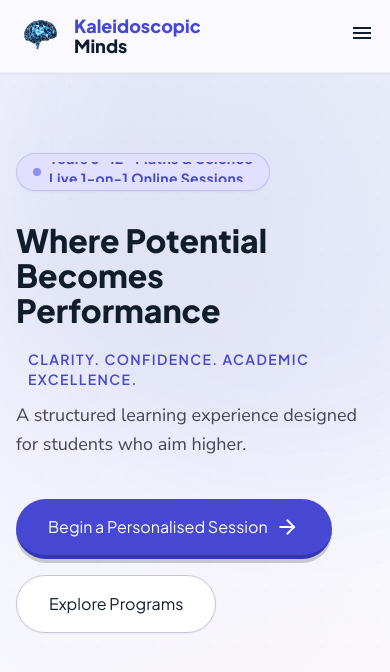
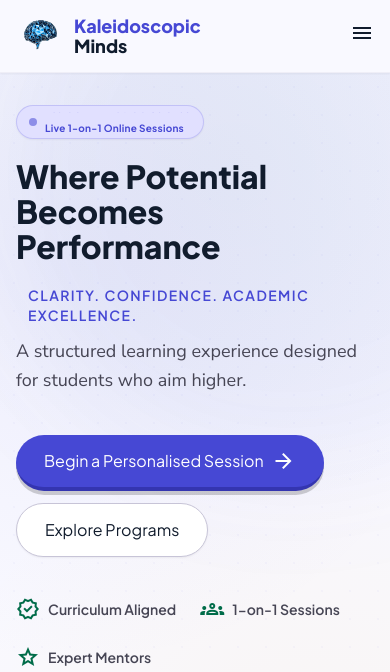
Before and after one commit to northernlightsdeveloper/kminds, a Next.js app: page / in a window 390 px wide. Shown: the top 672 px of the page. Built offline with nearby package versions, Linux system fonts and the light colour scheme.

Commit message:
fix mobile hero layout and icon flash

```diff
--- a/src/components/sections/Hero.tsx
+++ b/src/components/sections/Hero.tsx
@@ -9,12 +9,24 @@ export default function Hero() {
   const [activeTab, setActiveTab] = useState(0);
   const [isMuted, setIsMuted] = useState(true);
   const [isExpanded, setIsExpanded] = useState(false);
+  const [fontLoaded, setFontLoaded] = useState(false);
 
   const videoRefs = useRef<(HTMLVideoElement | null)[]>([]);
 
   const videos = hero.heroVideos ?? [
     { src: hero.heroVideoSrc, label: hero.videoLabel, icon: "videocam" },
   ];
+
+  // ── ICON FLASH FIX ────────────────────────────────────────
+  // Wait for Material Symbols font to load before showing icons.
+  // This prevents the ugly "arrow_forward" text flash on mobile.
+  useEffect(() => {
+    if (document.fonts) {
+      document.fonts.ready.then(() => setFontLoaded(true));
+    } else {
+      setFontLoaded(true); // fallback for older browsers
+    }
+  }, []);
 
   useEffect(() => {
     videos.forEach((_, i) => {
@@ -40,10 +52,8 @@ export default function Hero() {
   };
 
   const toggleExpand = () => setIsExpanded((prev) => !prev);
-
   const activeVideo = videos[activeTab];
 
-  // Animated pill messages — cycles through these instead of just showing brand name
   const pillMessages = [
     "Now Enrolling for 2026-27",
     "Free Consultation Available",
@@ -58,25 +68,19 @@ export default function Hero() {
       <div className="absolute bottom-0 left-0 w-[400px] h-[400px] rounded-full bg-secondary-container/20 translate-y-1/2 -translate-x-1/4 blur-3xl pointer-events-none" />
       <div className="absolute inset-0 dot-grid opacity-40 pointer-events-none" />
 
-      <div className="relative px-4 md:px-margin-desktop pt-20 pb-24 max-w-[1280px] mx-auto grid grid-cols-1 lg:grid-cols-2 gap-16 items-center">
-        {/* ── LEFT ──────────────────────────────────────────── */}
+      {/* FIX 1: pt-8 on mobile (was pt-20), gap-8 on mobile (was gap-16) */}
+      <div className="relative px-4 md:px-margin-desktop pt-8 md:pt-20 pb-12 md:pb-24 max-w-[1280px] mx-auto grid grid-cols-1 lg:grid-cols-2 gap-8 md:gap-16 items-center">
+        {/* LEFT */}
         <div className="animate-fade-up">
-          {/* ── ANIMATED TICKER PILL ──────────────────────────
-              Scrolls through key facts instead of repeating the brand name.
-              Pure CSS animation — no JS needed.
-              To change messages: edit the pillMessages array above.
-          ─────────────────────────────────────────────────── */}
-          <div className="inline-flex items-center gap-2 bg-primary-fixed border border-primary/20 px-4 py-2 rounded-full mb-8 shadow-sm overflow-hidden max-w-[320px]">
+          {/* FIX 2: Ticker pill — text-[11px] on mobile so it never wraps to 2 lines */}
+          <div className="inline-flex items-center gap-2 bg-primary-fixed border border-primary/20 px-3 py-1.5 rounded-full mb-5 md:mb-8 shadow-sm overflow-hidden max-w-[260px] md:max-w-[320px]">
             <span className="w-2 h-2 rounded-full bg-primary animate-pulse shrink-0" />
-            {/* Outer clip window */}
             <div className="overflow-hidden h-5 flex-1">
-              {/* Inner scroll track — animates upward continuously */}
               <div className="animate-ticker">
-                {/* Duplicate messages so the loop is seamless */}
                 {[...pillMessages, ...pillMessages].map((msg, i) => (
                   <div
                     key={i}
-                    className="h-5 flex items-center font-headline text-label-md text-primary font-bold tracking-wide whitespace-nowrap"
+                    className="h-5 flex items-center font-headline text-[10px] md:text-label-md text-primary font-bold tracking-wide whitespace-nowrap"
                   >
                     {msg}
                   </div>
@@ -85,13 +89,13 @@ export default function Hero() {
             </div>
           </div>
 
-          {/* Headline — clamp reduced from 2rem–3.5rem to 1.6rem–2.8rem */}
           <h1
             className="font-headline font-extrabold text-on-surface mb-5 leading-[1.1]"
             style={{ fontSize: "clamp(2rem, 5vw, 3.5rem)" }}
           >
             {hero.tagline}
           </h1>
+
           <div className="flex items-center gap-3 mb-3">
             <div className="h-px flex-1 bg-gradient-to-r from-primary/30 to-transparent" />
             <p className="font-headline text-label-md text-primary uppercase tracking-widest">
@@ -99,28 +103,35 @@ export default function Hero() {
             </p>
             <div className="h-px flex-1 bg-gradient-to-l from-secondary/30 to-transparent" />
           </div>
+
           <p className="font-body text-body-lg text-on-surface-variant mb-10 max-w-lg leading-relaxed">
             <em className="not-italic font-body text-body-lg text-on-surface-variant">
               {hero.body}
             </em>
           </p>
-          <div className="flex flex-wrap gap-4">
+
+          {/* FIX 3: Buttons — inline-flex + w-fit on mobile so they don't stretch */}
+          <div className="flex flex-col xs:flex-row flex-wrap gap-3 md:gap-4 items-start">
             <Link
               href={hero.primaryCta.href}
-              className="group bg-primary text-on-primary px-8 py-4 rounded-full font-headline text-body-md border-b-4 border-[#3435b0] btn-3d flex items-center gap-2"
+              className="group bg-primary text-on-primary px-7 py-3.5 md:px-8 md:py-4 rounded-full font-headline text-body-md border-b-4 border-[#3435b0] btn-3d inline-flex items-center gap-2 w-fit"
             >
               {hero.primaryCta.label}
+              {/* FIX 4: Icon only shown once font is confirmed loaded */}
+              {fontLoaded && (
                 <span className="material-symbols-outlined text-xl group-hover:translate-x-1 transition-transform">
                   arrow_forward
                 </span>
+              )}
             </Link>
             <Link
               href={hero.secondaryCta.href}
-              className="bg-white text-on-surface px-8 py-4 rounded-full font-headline text-body-md border border-outline-variant hover:border-primary hover:text-primary transition-colors shadow-sm"
+              className="bg-white text-on-surface px-7 py-3.5 md:px-8 md:py-4 rounded-full font-headline text-body-md border border-outline-variant hover:border-primary hover:text-primary transition-colors shadow-sm w-fit"
             >
               {hero.secondaryCta.label}
             </Link>
           </div>
+
           <div className="mt-10 flex items-center gap-6 flex-wrap">
             {[
               { icon: "verified", label: "Curriculum Aligned" },
@@ -131,18 +142,19 @@ export default function Hero() {
                 key={b.label}
                 className="flex items-center gap-2 text-on-surface-variant"
               >
+                {fontLoaded && (
                   <span className="material-symbols-outlined text-tertiary text-base">
                     {b.icon}
                   </span>
+                )}
                 <span className="font-headline text-label-md">{b.label}</span>
               </div>
             ))}
           </div>
         </div>
 
-        {/* ── RIGHT: Video Card ────────────────────────────── */}
+        {/* RIGHT: Video Card */}
         <div className="relative animate-scale-in delay-200">
-          {/* Stat card 1 — 95% */}
           <div className="group absolute -left-6 top-8 z-10 bg-white border border-outline-variant/20 shadow-xl rounded-2xl flex items-center overflow-hidden animate-fade-up delay-300 transition-[width,padding] duration-300 ease-out w-[52px] hover:w-[196px] p-[6px] hover:px-4 hover:py-3">
             <div className="w-10 h-10 bg-tertiary-fixed rounded-xl flex items-center justify-center flex-shrink-0">
               <span className="material-symbols-outlined text-tertiary text-xl">
@@ -159,7 +171,6 @@ export default function Hero() {
             </div>
           </div>
 
-          {/* Stat card 2 — 4 Curriculums */}
           <div className="group absolute -right-4 bottom-16 z-10 bg-white border border-outline-variant/20 shadow-xl rounded-2xl flex items-center overflow-hidden animate-fade-up delay-400 transition-[width,padding] duration-300 ease-out w-[52px] hover:w-[172px] p-[6px] hover:px-4 hover:py-3">
             <div className="w-10 h-10 bg-secondary-fixed rounded-xl flex items-center justify-center flex-shrink-0">
               <span className="material-symbols-outlined text-secondary text-xl">
@@ -176,7 +187,6 @@ export default function Hero() {
             </div>
           </div>
 
-          {/* ── VIDEO CARD ── */}
           <div className="relative aspect-[4/3] rounded-[40px] overflow-hidden card-shadow border-4 border-white bg-black">
             {videos.map((v, i) => (
               <video
@@ -256,7 +266,7 @@ export default function Hero() {
         </div>
       </div>
 
-      {/* ── LIGHTBOX ── */}
+      {/* Lightbox */}
       {isExpanded && (
         <div
           className="fixed inset-0 z-50 bg-black/80 backdrop-blur-sm flex items-center justify-center p-4 md:p-10"
```
Lines whose indentation alone changed are shown as unchanged.
